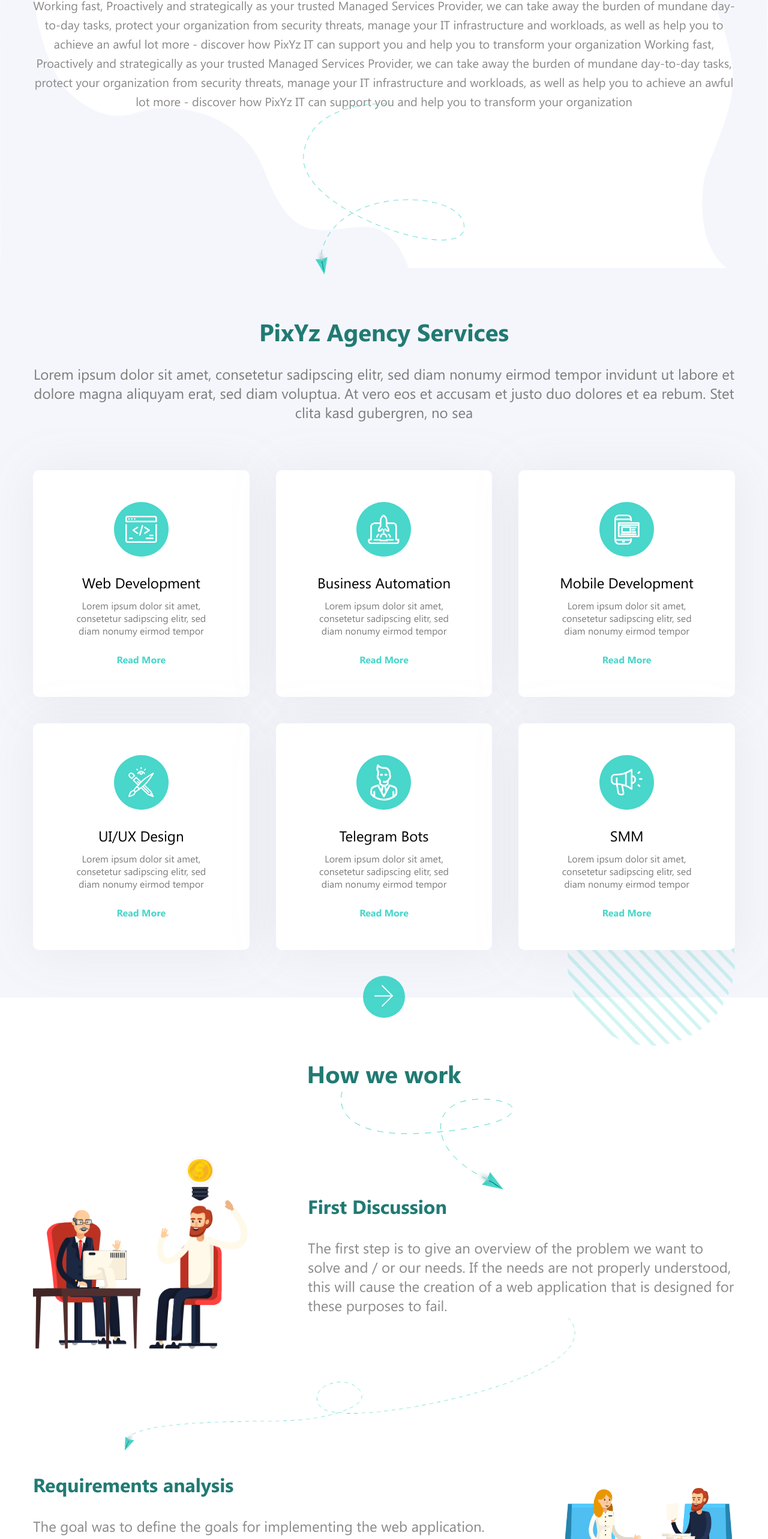
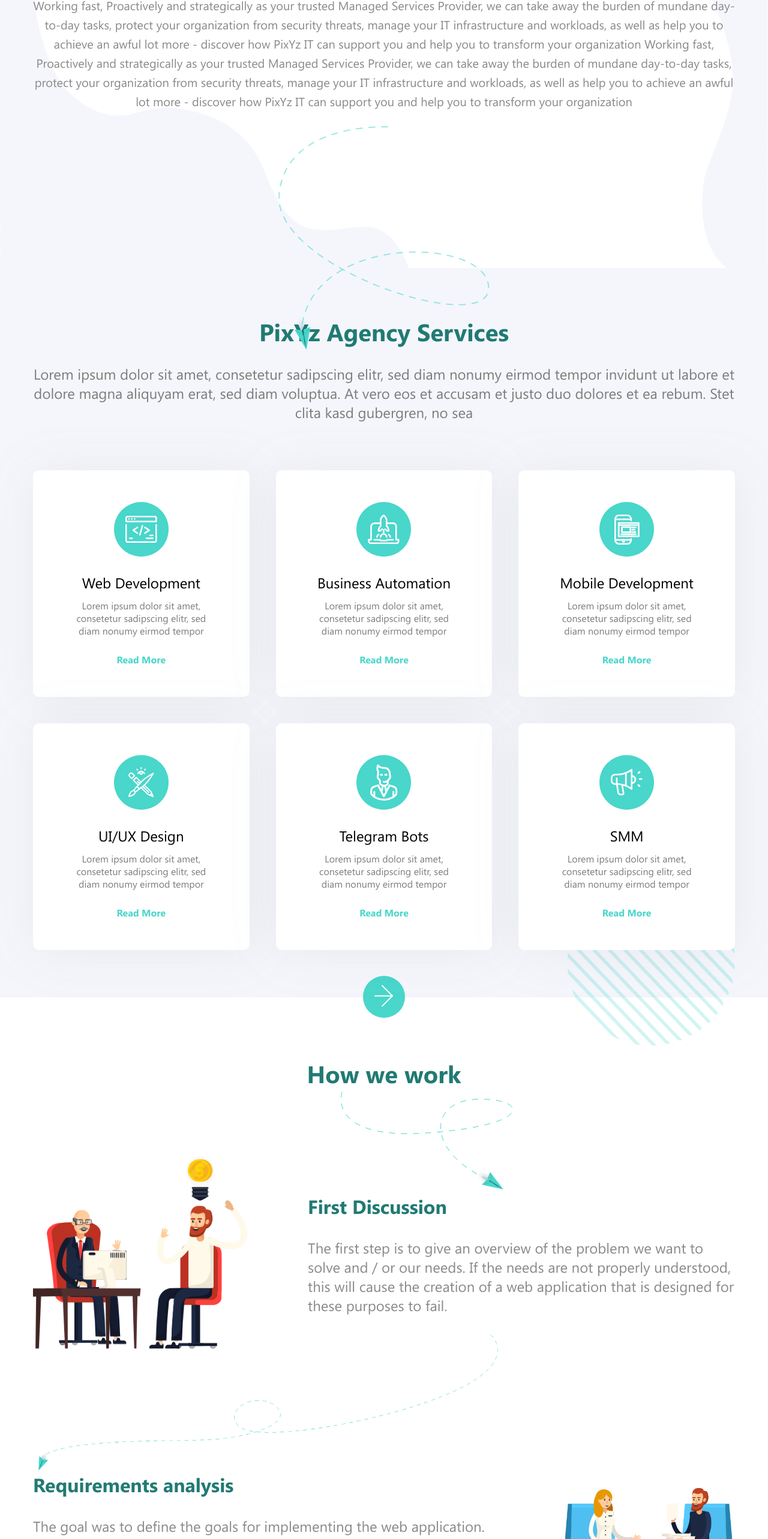
Before and after one commit to BlackHawk999/pixzy, a Vue app: page / in a window 1280 px wide. Shown: the part 1153-3719 px from the top of the page at 60% size. Built offline with nearby package versions, Linux system fonts and the light colour scheme.

Commit message:
fixed
fixed layout

```diff
--- a/src/assets/scss/_mixin.scss
+++ b/src/assets/scss/_mixin.scss
@@ -3,6 +3,7 @@ $breakpoints: (
   sm: 767.98px,
   md: 991.98px,
   lg: 1199.98px,
+  xl: 1499.98px
 );
 
 @mixin breakpoint($breakpoint) {
--- a/src/components/ContactDetails.vue
+++ b/src/components/ContactDetails.vue
@@ -166,9 +166,15 @@ export default {
     justify-content: center;
     width: 91px;
     height: 91px;
-    padding: 26px 32px 25px 31px;
+    padding: 19px;
     background: #49d6cb;
     border-radius: 50%;
+
+    img {
+      width: 100%;
+      height: 100%;
+      object-fit: contain;
+    }
 
     @include breakpoint(md) {
       width: 80px;
--- a/src/components/PixyzText.vue
+++ b/src/components/PixyzText.vue
@@ -115,20 +115,30 @@ export default {};
     img {
       width: 100%;
       height: 100%;
+      object-fit: contain;
+    }
+
+    @include breakpoint(xl) {
+      height: 470px;
     }
 
     @include breakpoint(lg) {
-      transform: translate(50%, 35%);
-      height: 300px;
+      transform: translate(50%, 50%);
+      height: 375px;
     }
 
     @include breakpoint(md) {
       transform: translate(50%, 50%);
+      height: 365px;
+    }
+
+    @include breakpoint(sm) {
+      transform: translate(50%, 15%);
       height: 265px;
     }
 
     @include breakpoint(sm) {
-     display: none;
+      display: none;
     }
   }
 }
--- a/src/components/PixyzWork.vue
+++ b/src/components/PixyzWork.vue
@@ -136,14 +136,23 @@ export default {};
       img {
         width: 100%;
         height: 100%;
+        object-fit: contain;
+      }
+
+      @include breakpoint(xl) {
+        height: 300px;
+        width: 775px;
+        top: 0%;
+        left: 0;
+        transform: translate(0%, -55%);
       }
 
       @include breakpoint(lg) {
         top: -5%;
         right: 0;
-        width: 800px;
+        width: 820px;
         height: 215px;
-        transform: translate(-40%, -50%);
+        transform: translate(0%, -50%);
       }
 
       @include breakpoint(md) {
@@ -151,13 +160,15 @@ export default {};
         right: 0;
         width: 485px;
         height: 160px;
+        transform: translate(10%, -50%);
       }
 
       @include breakpoint(sm) {
         top: 0%;
         right: 0;
-        width: 400px;
+        width: 465px;
         height: 170px;
+        transform: translate(10%, -50%);
       }
 
       @include breakpoint(xs) {
@@ -173,6 +184,14 @@ export default {};
       img {
         width: 100%;
         height: 100%;
+        object-fit: contain;
+      }
+
+      @include breakpoint(xl) {
+        height: 245px;
+        top: 25px;
+        left: 50%;
+        transform: translate(-35%, -50%);
       }
 
       @include breakpoint(lg) {
@@ -191,10 +210,9 @@ export default {};
       }
 
       @include breakpoint(sm) {
-        top: 0px;
-        right: 0;
-        transform: translate(-50%, -50%);
-        height: 170px;
+        transform: translate(-15%, -50%);
+        height: 185px;
+        width: 300px;
       }
       @include breakpoint(xs) {
         display: none;
@@ -209,6 +227,12 @@ export default {};
       img {
         width: 100%;
         height: 100%;
+        object-fit: contain;
+      }
+
+      @include breakpoint(xl) {
+        height: 240px;
+        width: 610px;
       }
 
       @include breakpoint(lg) {
```
